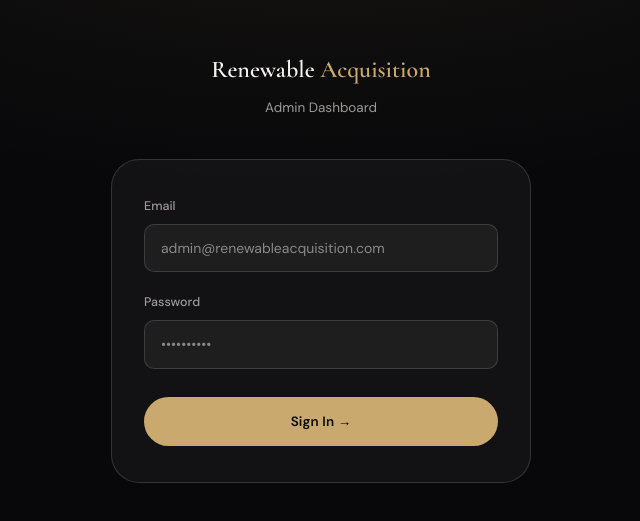
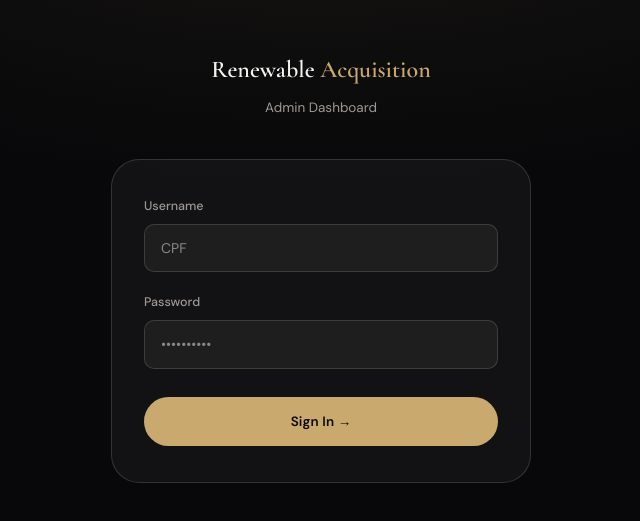
Before and after one commit to renewabletalentacquisition-jpg/renewable-acquisition, a Next.js app: page /admin/login in a window 1280 px wide. Shown: the part 133-654 px from the top of the page, without its empty margins (319-959 px from the left). Built offline with nearby package versions, Linux system fonts and the light colour scheme; no server answers.

Commit message:
Update admin credentials: CPF username and CPF123 password

```diff
--- a/src/app/admin/login/page.tsx
+++ b/src/app/admin/login/page.tsx
@@ -55,10 +55,10 @@ export default function AdminLogin() {
         }}>
           <div style={{ marginBottom: 20 }}>
             <label style={{ display: "block", fontSize: 12.5, color: "var(--fg-muted)", marginBottom: 8, fontWeight: 500 }}>
-              Email
+              Username
             </label>
             <input
-              type="email"
+              type="text"
               value={email}
               onChange={e => setEmail(e.target.value)}
               required
@@ -74,7 +74,7 @@ export default function AdminLogin() {
                 fontFamily: "var(--font-body)",
                 boxSizing: "border-box",
               }}
-              placeholder="admin@renewableacquisition.com"
+              placeholder="CPF"
             />
           </div>
 
```
